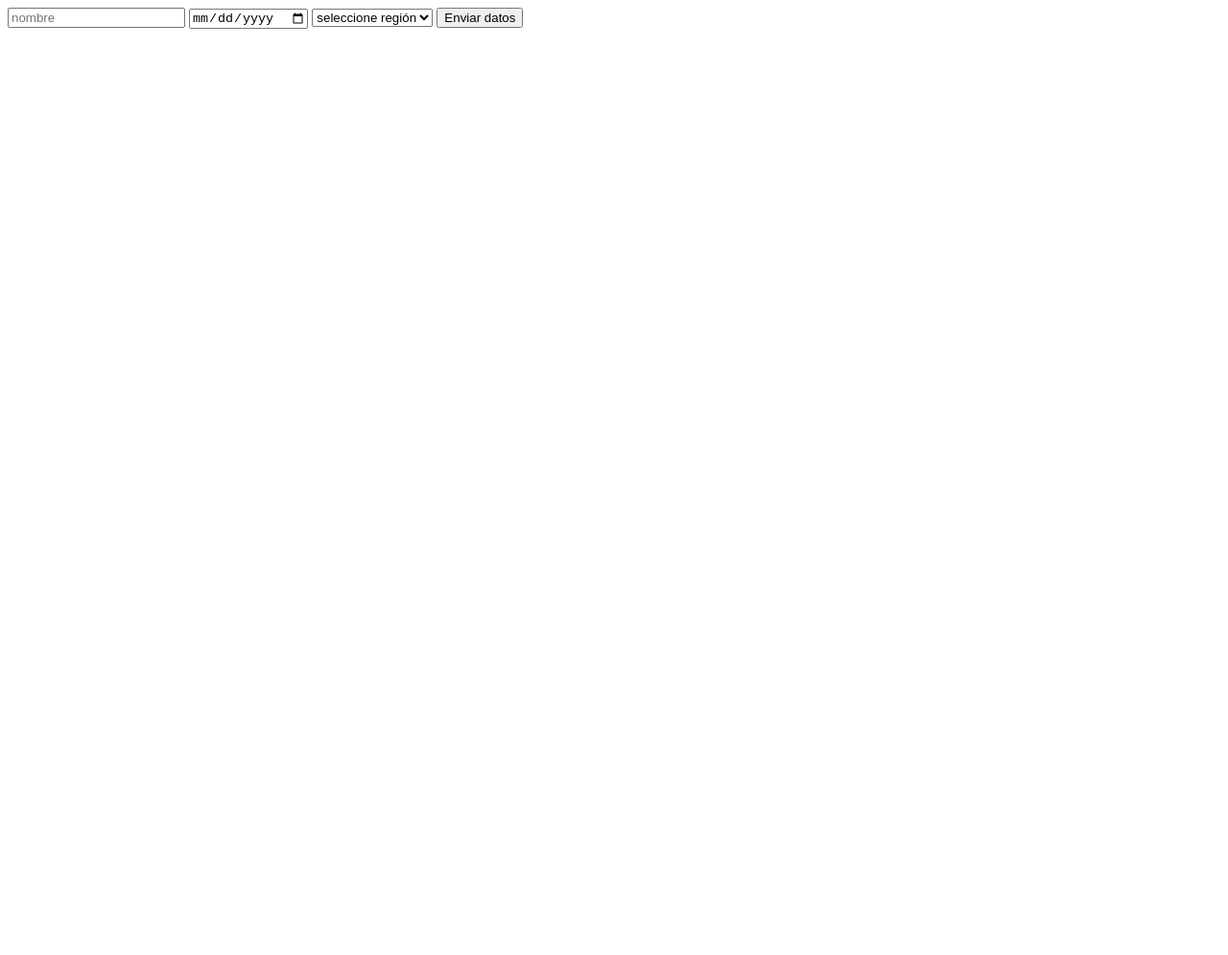
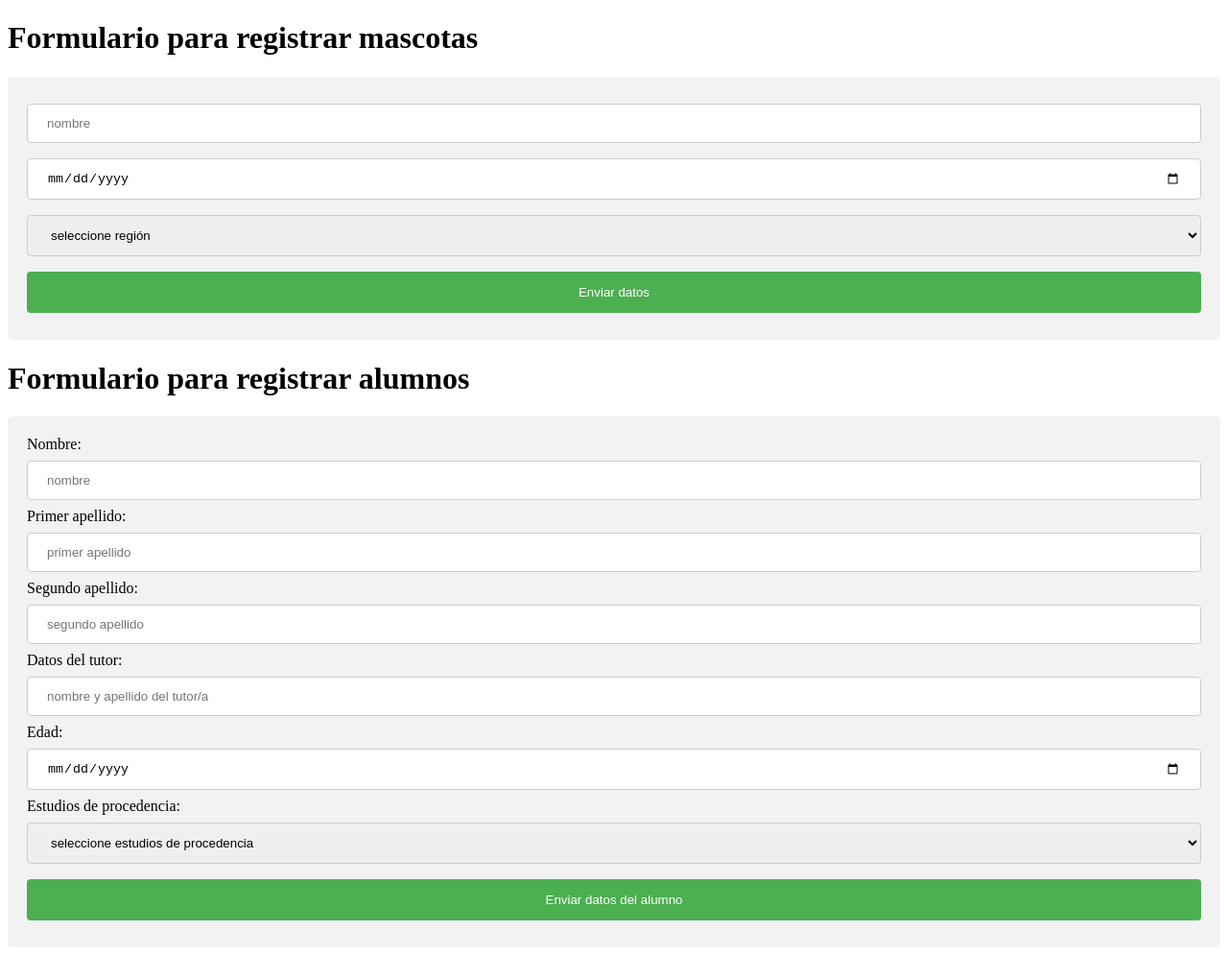
Before and after one commit to danielfont-z/ex-formulario, a plain HTML site: page index.html in a window 1280 px wide. Shown: the whole page at 96% size. Before the commit the page ends 800 px from the top, so only its background shows below. Drawn offline with Linux system fonts and the light colour scheme.

Commit message:
ex-formulario finalizado

```diff
--- a/index.html
+++ b/index.html
@@ -4,9 +4,42 @@
     <meta charset="UTF-8">
     <meta http-equiv="X-UA-Compatible" content="IE=edge">
     <meta name="viewport" content="width=device-width, initial-scale=1.0">
-    <title>Document</title>
+    <title>ex-formulario DANI</title>
+    <style>
+        input, select {
+          width: 100%;
+          padding: 12px 20px;
+          margin: 8px 0;
+          display: inline-block;
+          border: 1px solid #ccc;
+          border-radius: 4px;
+          box-sizing: border-box;
+        }
+
+        input[type=submit] {
+          width: 100%;
+          background-color: #4CAF50;
+          color: white;
+          padding: 14px 20px;
+          margin: 8px 0;
+          border: none;
+          border-radius: 4px;
+          cursor: pointer;
+        }
+
+        input[type=submit]:hover {
+          background-color: #45a049;
+        }
+
+        form {
+          border-radius: 5px;
+          background-color: #f2f2f2;
+          padding: 20px;
+        }
+    </style>
 </head>
 <body>
+    <h1>Formulario para registrar mascotas</h1>
     <form>
         <input type="text" placeholder="nombre">
         <input type="date">
@@ -18,5 +51,26 @@
         <input type="submit" value="Enviar datos">
 
     </form>
+    <h1>Formulario para registrar alumnos</h1>
+    <form>
+        <label for="">Nombre:</label>
+        <input type="text" placeholder="nombre">
+        <label for="">Primer apellido:</label>
+        <input type="text" placeholder="primer apellido">
+        <label for="">Segundo apellido:</label>
+        <input type="text" placeholder="segundo apellido">
+        <label for="">Datos del tutor:</label>
+        <input type="text" placeholder="nombre y apellido del tutor/a">
+        <label for="">Edad:</label>
+        <input type="date">
+        <label for="">Estudios de procedencia:</label>
+        <select>
+            <option value="">seleccione estudios de procedencia</option>
+            <option value=""></option>
+            <option value=""></option>
+        </select>
+        <input type="submit" value="Enviar datos del alumno">
+
+    </form>
 </body>
 </html>
```
